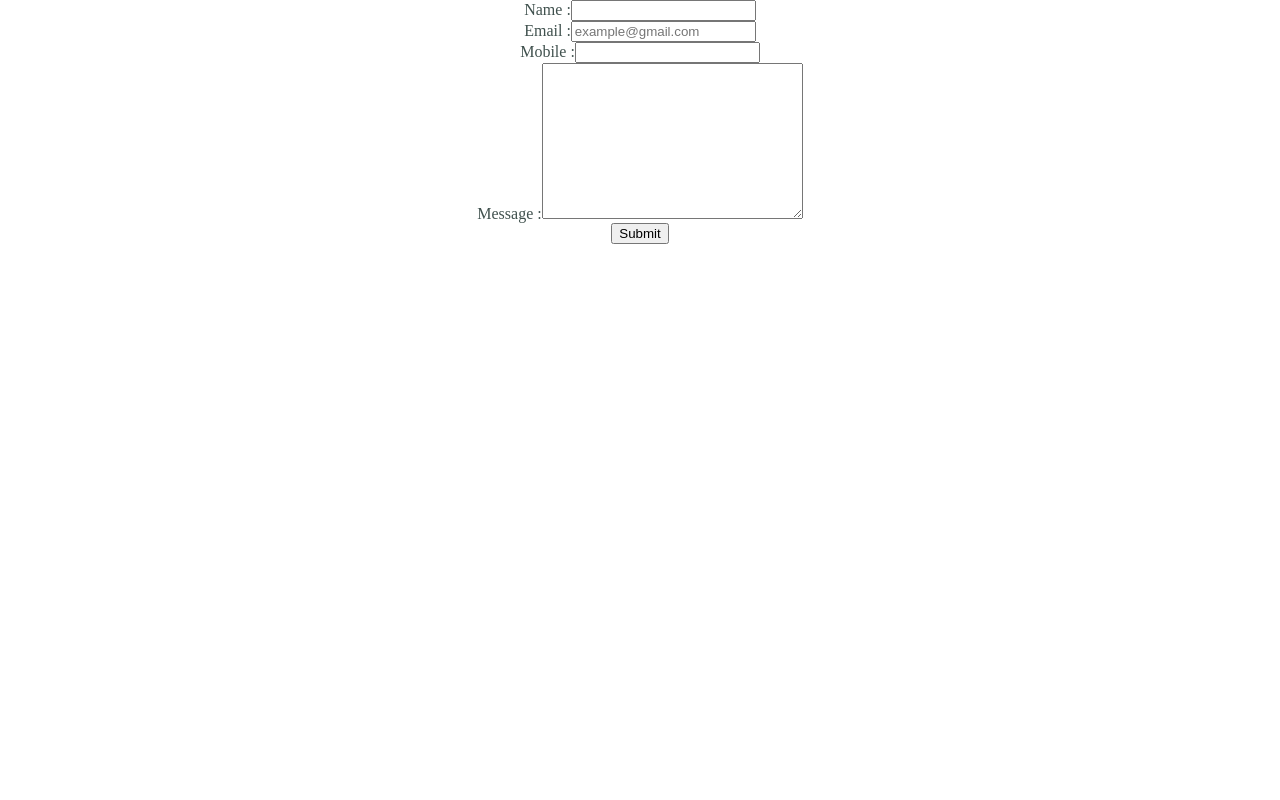
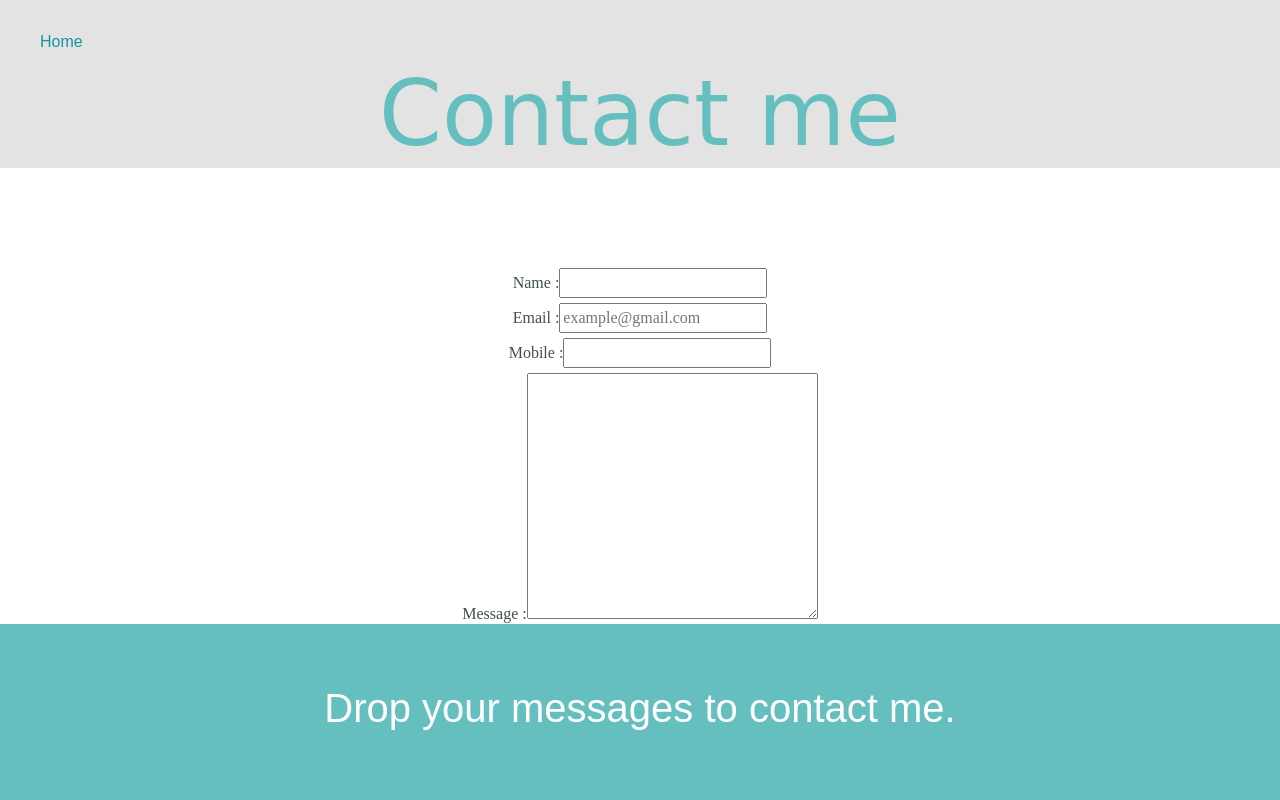
Before and after one commit to aaron-creator/CSS-repo, a plain HTML site: page contact.html in a window 1280 px wide. Drawn offline with nearby package versions, Linux system fonts and the light colour scheme.

Commit message:
Contact page updated

```diff
--- a/contact.html
+++ b/contact.html
@@ -3,10 +3,18 @@
   <head>
     <meta charset="UTF-8" />
     <meta name="viewport" content="width=device-width, initial-scale=1.0" />
+    <link rel="stylesheet" href="https://cdn.jsdelivr.net/npm/bootstrap@4.5.3/dist/css/bootstrap.min.css" integrity="sha384-TX8t27EcRE3e/ihU7zmQxVncDAy5uIKz4rEkgIXeMed4M0jlfIDPvg6uqKI2xXr2" crossorigin="anonymous">
     <title>Aaron P Sam</title>
     <link rel="stylesheet" href="css/styles.css" />
   </head>
   <body>
+    <div class="contact-topcontainer">
+      <div class="btnholder">
+        <a href="index.html" class="navigatebtn"> Home</a>
+      </div>
+      <h1>Contact me</h1>
+    </div>
+    <div class="middle-container">
       <table>
         <form
           action="mailto:aaronpsam@gmail.com"
@@ -34,5 +42,10 @@
           <input type="submit" value="Submit" />
         </form>
       </table>
+    </div>
+    <div class="contact-bottomcontainer">
+      <h2 style="color:#fff">Drop your messages to contact me.</h2>
+    </div>
+
   </body>
 </html>
--- a/css/styles.css
+++ b/css/styles.css
@@ -150,3 +150,29 @@ a:hover{
     font-size: 0.75rem;
     padding: 20px 0 ;
 }
+.btnholder{
+    background-color: #e4e3e3;
+    width: 100%;
+    height: 10px;
+}
+.navigatebtn{
+    display: flex;
+    position: absolute;
+    left: 20px;
+    top: 20px;
+}
+.contact-topcontainer{
+    padding-top: 0;
+    margin-top: 0;
+    background-color: #e4e3e3;
+    width: 100%;
+    height: auto;
+}
+.contact-bottomcontainer{
+        background-color: #66BFBF;
+        padding: 60px 0 50px;
+        width: 100%;
+        height: auto;
+        position: absolute;
+        bottom: 0;
+}
```
Lines whose indentation alone changed are shown as unchanged.
